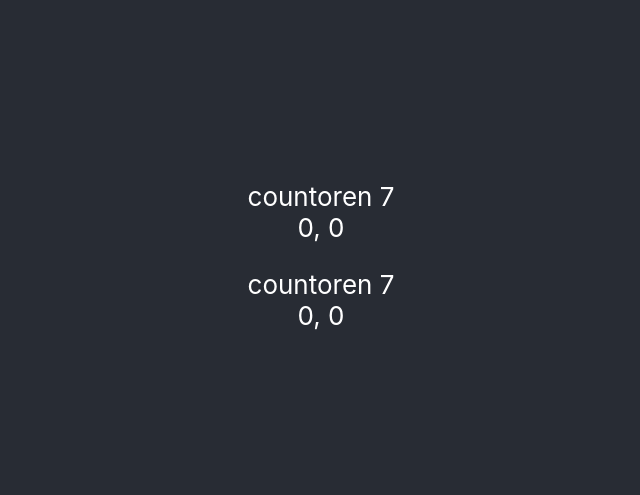
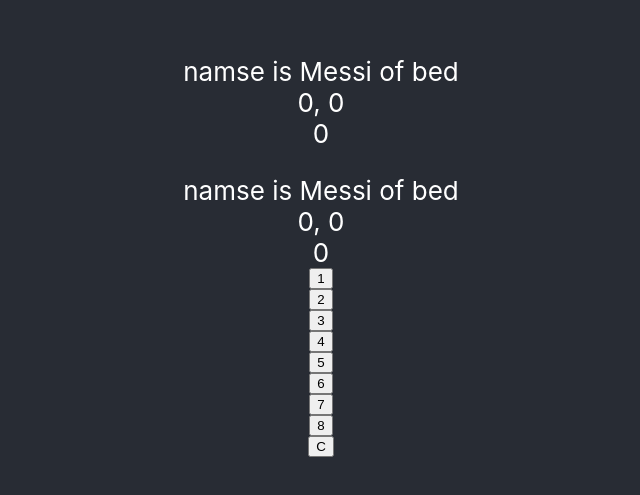
Before and after one commit to namse/ObserverProxy, a React (Create React App) app: page / in a window 1280 px wide. Shown: the part 157-652 px from the top of the page, without its empty margins (319-959 px from the left). Built offline with nearby package versions, Linux system fonts and the light colour scheme.

Commit message:
Add calculator button example

```diff
--- a/src/App.tsx
+++ b/src/App.tsx
@@ -3,6 +3,7 @@
 import Hello from './Hello';
 import OnlyOne from './OnlyOne';
 import { getGlobalStateForReactComponent } from './GlobalState/getGlobalState';
+import { CalculatorActions } from './GlobalState/StateAndActions/CalculatorActions';
 
 class App extends Component {
   state = {
@@ -12,68 +13,86 @@
   private globalState = getGlobalStateForReactComponent(this);
 
   public componentDidMount() {
-    console.log(this.globalState);
-    setTimeout(() => {
-      console.log('----before 1----');
-      this.globalState.objectProperty.child.value = 'veresdave 1';
-      this.globalState.arrayArrayObjectProperty[0][2].value = 'ㅗㅜㅑ';
-      console.log('after 1');
-    }, 1000);
+    // console.log(this.globalState);
+    // setTimeout(() => {
+    //   console.log('----before 1----');
+    //   this.globalState.objectProperty.child.value = 'veresdave 1';
+    //   this.globalState.arrayArrayObjectProperty[0][2].value = 'ㅗㅜㅑ';
+    //   console.log('after 1');
+    // }, 1000);
 
-    setTimeout(() => {
-      console.log('----before 2----');
-      this.globalState.objectProperty = {
-        child: {
-          value: 'NybbleNaut 2',
-        },
-      };
-      console.log('after 2');
-      console.log(this.globalState);
-    }, 2000);
+    // setTimeout(() => {
+    //   console.log('----before 2----');
+    //   this.globalState.objectProperty = {
+    //     child: {
+    //       value: 'NybbleNaut 2',
+    //     },
+    //   };
+    //   console.log('after 2');
+    //   console.log(this.globalState);
+    // }, 2000);
 
-    setTimeout(() => {
-      console.log('----before 3----');
-      this.globalState.arrayProperty = [];
-      this.globalState.objectProperty.child.value = 'wtfblub 3';
-      console.log('after 3');
-    }, 3000);
+    // setTimeout(() => {
+    //   console.log('----before 3----');
+    //   this.globalState.arrayProperty = [];
+    //   this.globalState.objectProperty.child.value = 'wtfblub 3';
+    //   console.log('after 3');
+    // }, 3000);
 
-    setTimeout(() => {
-      console.log('----before 4----');
-      this.setState({
-        showTest: false,
-      });
-      console.log('after 4');
-    }, 4000);
+    // setTimeout(() => {
+    //   console.log('----before 4----');
+    //   this.setState({
+    //     showTest: false,
+    //   });
+    //   console.log('after 4');
+    // }, 4000);
 
-    setTimeout(() => {
-      console.log('----before 5----');
-      this.globalState.objectProperty.child.value = 'Black Morty 5';
-      console.log('after 5');
-    }, 5000);
+    // setTimeout(() => {
+    //   console.log('----before 5----');
+    //   this.globalState.objectProperty.child.value = 'Black Morty 5';
+    //   console.log('after 5');
+    // }, 5000);
 
-    setTimeout(() => {
-      console.log('----before 6----');
-      this.setState({
-        showTest: true,
-      });
-      console.log('after 6');
-    }, 6000);
+    // setTimeout(() => {
+    //   console.log('----before 6----');
+    //   this.setState({
+    //     showTest: true,
+    //   });
+    //   console.log('after 6');
+    // }, 6000);
 
-    setTimeout(() => {
-      console.log('----before 7----');
-      this.globalState.objectProperty.child.value = 'countoren 7';
-      console.log('after 7');
-    }, 7000);
+    // setTimeout(() => {
+    //   console.log('----before 7----');
+    //   this.globalState.objectProperty.child.value = 'countoren 7';
+    //   console.log('after 7');
+    // }, 7000);
 
-    setTimeout(() => {
-      console.log('----before 8----');
-      this.globalState.arrayProperty[1] = '11';
-      console.log('after 8');
-    }, 8000);
+    // setTimeout(() => {
+    //   console.log('----before 8----');
+    //   this.globalState.arrayProperty[1] = '11';
+    //   console.log('after 8');
+    // }, 8000);
+  }
+
+  onPlusButtonClick(number: number) {
+    CalculatorActions.inputNumber(number);
+  }
+
+  onClearButtonClick() {
+    CalculatorActions.clear();
+  }
+
+  renderCalculatorButtons() {
+    const calculatorButtons = [];
+    for (let i = 1; i < 9; i += 1){
+      const calculatorButton = <button onClick={() => this.onPlusButtonClick(i)}>{i}</button>;
+      calculatorButtons.push(calculatorButton);
+    }
+    return calculatorButtons;
   }
 
   render() {
+    const calculatorButtons = this.renderCalculatorButtons();
     return (
       <div className="App">
         <header className="App-header">
@@ -86,6 +105,10 @@
           </p>
           {this.state.showTest ? <Hello testBoolean={false} testNumber={123} testString="test123"></Hello> : false}
           <OnlyOne></OnlyOne>
+
+          {this.globalState.calculator.number}
+          {calculatorButtons}
+          <button onClick={() => this.onClearButtonClick()}>C</button>
         </header>
       </div>
     );
--- /dev/null
+++ b/src/GlobalState/StateAndActions/CalculatorActions.ts
@@ -0,0 +1,12 @@
+import { getGlobalState } from "../getGlobalState";
+
+const globalState = getGlobalState();
+
+export const CalculatorActions = {
+  inputNumber(number: number) {
+    globalState.calculator.number = (globalState.calculator.number * 10) + number;
+  },
+  clear() {
+    globalState.calculator.number = 0;
+  }
+}
--- /dev/null
+++ b/src/GlobalState/StateAndActions/CalculatorState.ts
@@ -0,0 +1,7 @@
+export interface ICalculatorState {
+  number: number;
+}
+
+export const initialCalculatorState: ICalculatorState = {
+  number: 0,
+};
--- a/src/GlobalState/getGlobalState.ts
+++ b/src/GlobalState/getGlobalState.ts
@@ -1,54 +1,9 @@
 import { Component } from "react";
 import { createStateProxy, IObserver } from "./createStateProxy";
+import { initialGlobalState } from "./globalState";
 
-interface IState {
-  abc: number,
-  objectProperty: {
-    child: {
-      value: string,
-    }
-  },
-  arrayArrayObjectProperty: { value: string }[][],
-  arrayProperty: string[],
-}
-
-const initialState: IState = {
-  abc: 123,
-  objectProperty: {
-    child: {
-      value: "namse is Messi of bed",
-    },
-  },
-  arrayArrayObjectProperty: [
-    [
-      {
-        value: '0, 0',
-      },
-      {
-        value: '0, 1',
-      },
-      {
-        value: '0, 2',
-      },
-    ],
-    [
-      {
-        value: '1, 0',
-      },
-      {
-        value: '1, 1',
-      },
-      {
-        value: '1, 2',
-      },
-    ],
-  ],
-  arrayProperty: ['0'],
-};
-
-console.log('after init state')
 export function getGlobalState(observer: IObserver | undefined = undefined) {
-  return createStateProxy(initialState, observer);
+  return createStateProxy(initialGlobalState, observer);
 }
 
 export function getGlobalStateForReactComponent(reactComponent: Component) {
--- /dev/null
+++ b/src/GlobalState/globalState.ts
@@ -0,0 +1,48 @@
+import { ICalculatorState, initialCalculatorState } from "./StateAndActions/CalculatorState";
+
+export interface IGlobalState {
+  abc: number,
+  objectProperty: {
+    child: {
+      value: string,
+    }
+  },
+  arrayArrayObjectProperty: { value: string }[][],
+  arrayProperty: string[],
+  calculator: ICalculatorState,
+}
+
+export const initialGlobalState: IGlobalState = {
+  abc: 123,
+  objectProperty: {
+    child: {
+      value: "namse is Messi of bed",
+    },
+  },
+  arrayArrayObjectProperty: [
+    [
+      {
+        value: '0, 0',
+      },
+      {
+        value: '0, 1',
+      },
+      {
+        value: '0, 2',
+      },
+    ],
+    [
+      {
+        value: '1, 0',
+      },
+      {
+        value: '1, 1',
+      },
+      {
+        value: '1, 2',
+      },
+    ],
+  ],
+  arrayProperty: ['0'],
+  calculator: initialCalculatorState,
+};
```
